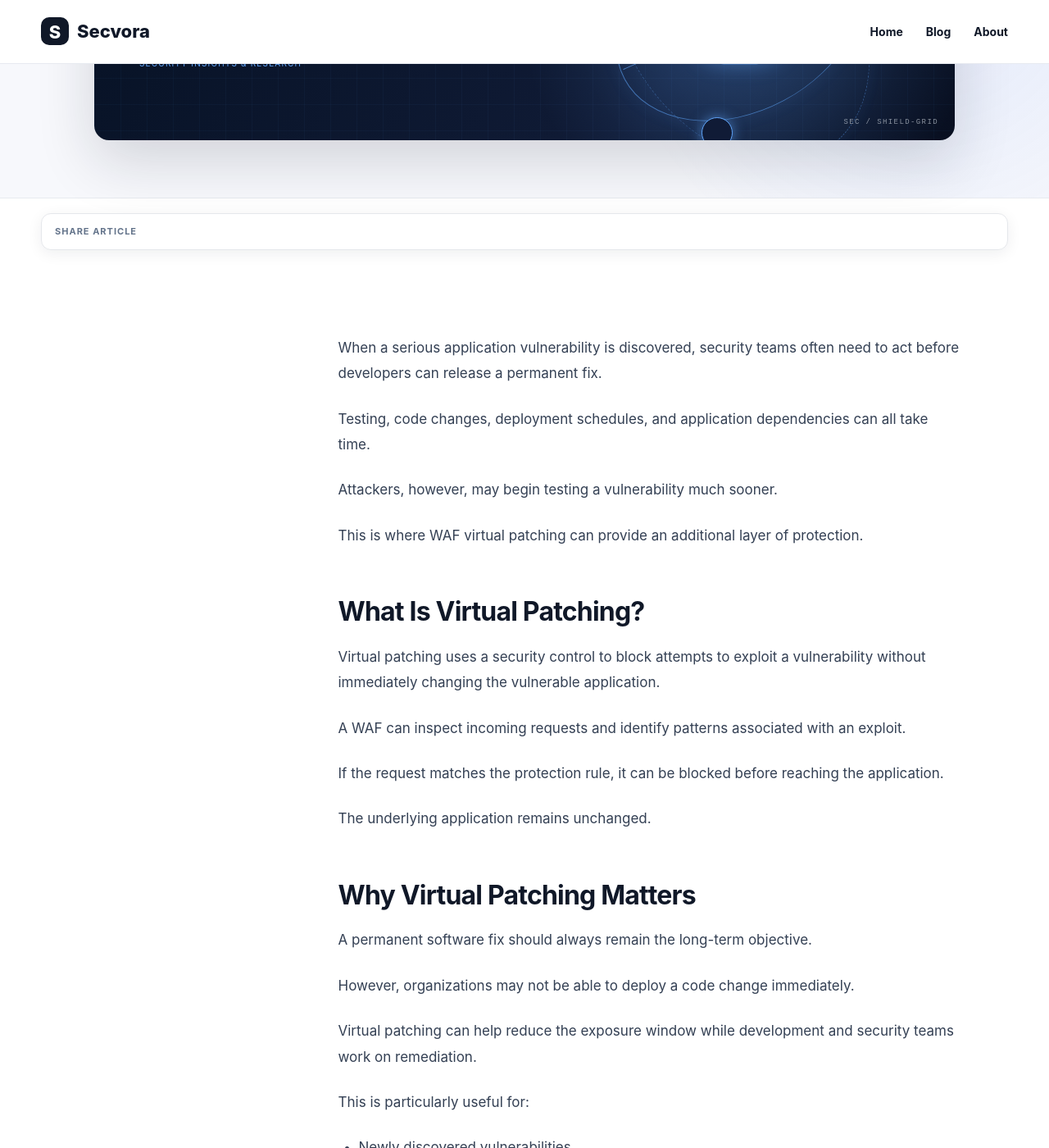
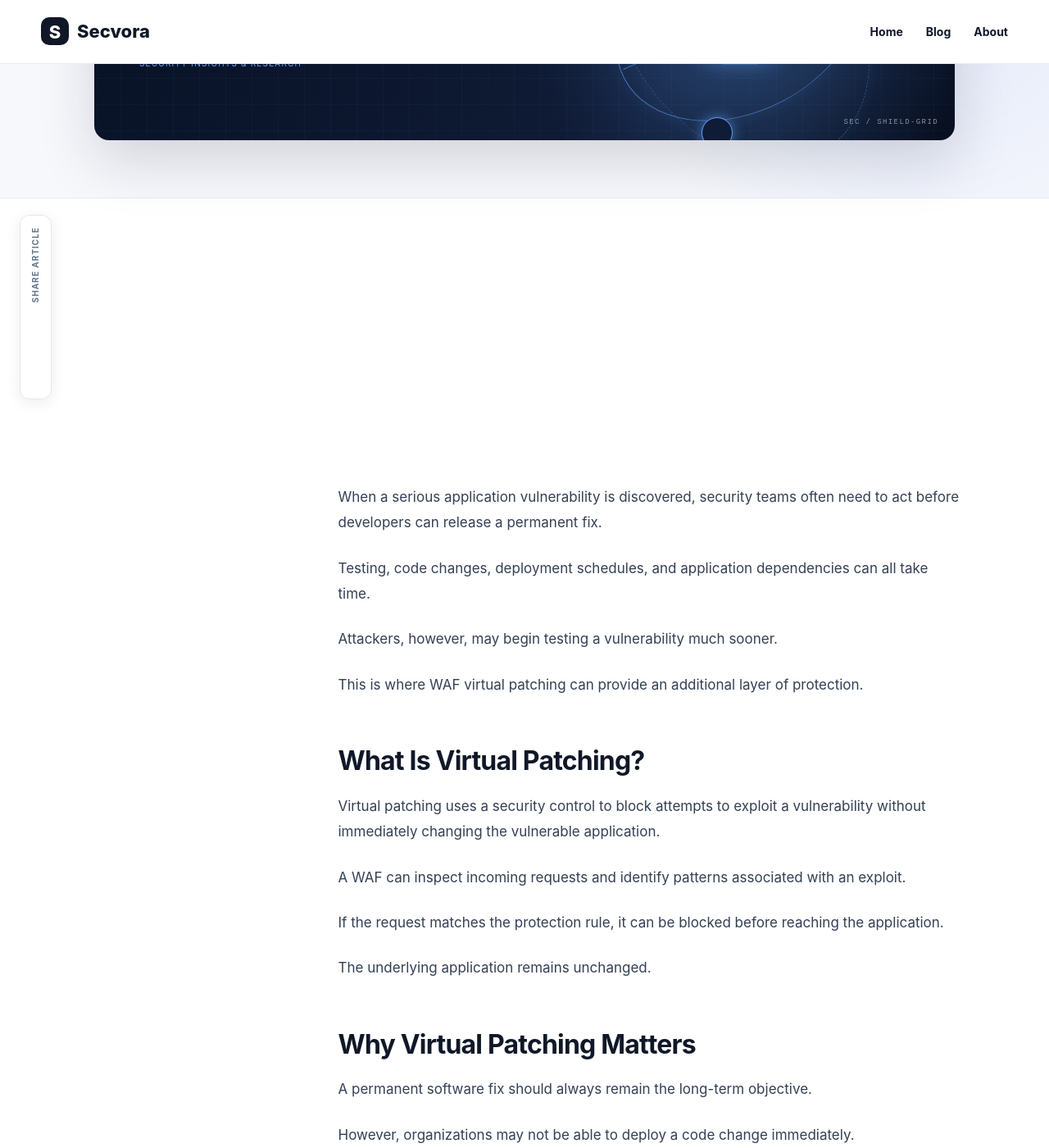
Before and after one commit to prasadprechu/Secvora, a Jekyll site: the page built from _posts/2026-10-06-waf-virtual-patching.md, in a window 1280 px wide and 1400 px high, scrolled down 756 px. Shown: the whole window at 82% size. Built offline with Jekyll 4.4.1, drawn with Linux system fonts in a browser that asks for light colours; comment, search, counter and statistics services are not loaded.

Commit message:
Update style.css

```diff
--- a/assets/css/style.css
+++ b/assets/css/style.css
@@ -3149,60 +3149,70 @@ grid-template-columns: 1fr;
 }
 
 
-/* Secvora sticky article share bar */
+
+/* Vertical sticky share bar */
 .share-bar-container {
   position: sticky;
-  top: 12px;
+  top: 100px;
   z-index: 50;
-  margin-top: 18px;
-  margin-bottom: 24px;
+  width: fit-content;
+  margin: 20px 0 24px 24px;
 }
 
 .secvora-share-bar {
   display: flex;
+  flex-direction: column;
   align-items: center;
-  flex-wrap: wrap;
-  gap: 10px;
-  padding: 12px 16px;
+  gap: 12px;
+  padding: 14px 10px;
   background: #ffffff;
   border: 1px solid #e5e7eb;
   border-radius: 12px;
-  box-shadow: 0 4px 18px rgba(15, 23, 42, 0.07);
+  box-shadow: 0 4px 18px rgba(15, 23, 42, 0.08);
 }
 
 .share-bar-label {
-  margin-right: 8px;
+  writing-mode: vertical-rl;
+  transform: rotate(180deg);
   color: #64748b;
-  font-size: 11px;
+  font-size: 10px;
   font-weight: 700;
   letter-spacing: 1px;
+  margin-bottom: 6px;
 }
 
 .secvora-share-bar a {
+  display: block;
   opacity: 0.9;
   transition: transform 0.2s ease, opacity 0.2s ease;
 }
 
 .secvora-share-bar a:hover {
   opacity: 1;
-  transform: translateY(-2px);
+  transform: scale(1.08);
 }
 
 @media (max-width: 600px) {
   .share-bar-container {
-    top: 6px;
-    margin-top: 12px;
-    margin-bottom: 18px;
+    position: sticky;
+    top: 70px;
+    width: 100%;
+    margin: 12px 0 20px;
   }
 
   .secvora-share-bar {
-    gap: 8px;
+    flex-direction: row;
+    flex-wrap: wrap;
+    justify-content: center;
+    gap: 10px;
     padding: 10px;
-    border-radius: 10px;
   }
 
   .share-bar-label {
+    writing-mode: horizontal-tb;
+    transform: none;
     width: 100%;
-    margin-right: 0;
-  }
-}
+    text-align: center;
+    margin: 0;
+  }
+}
```
